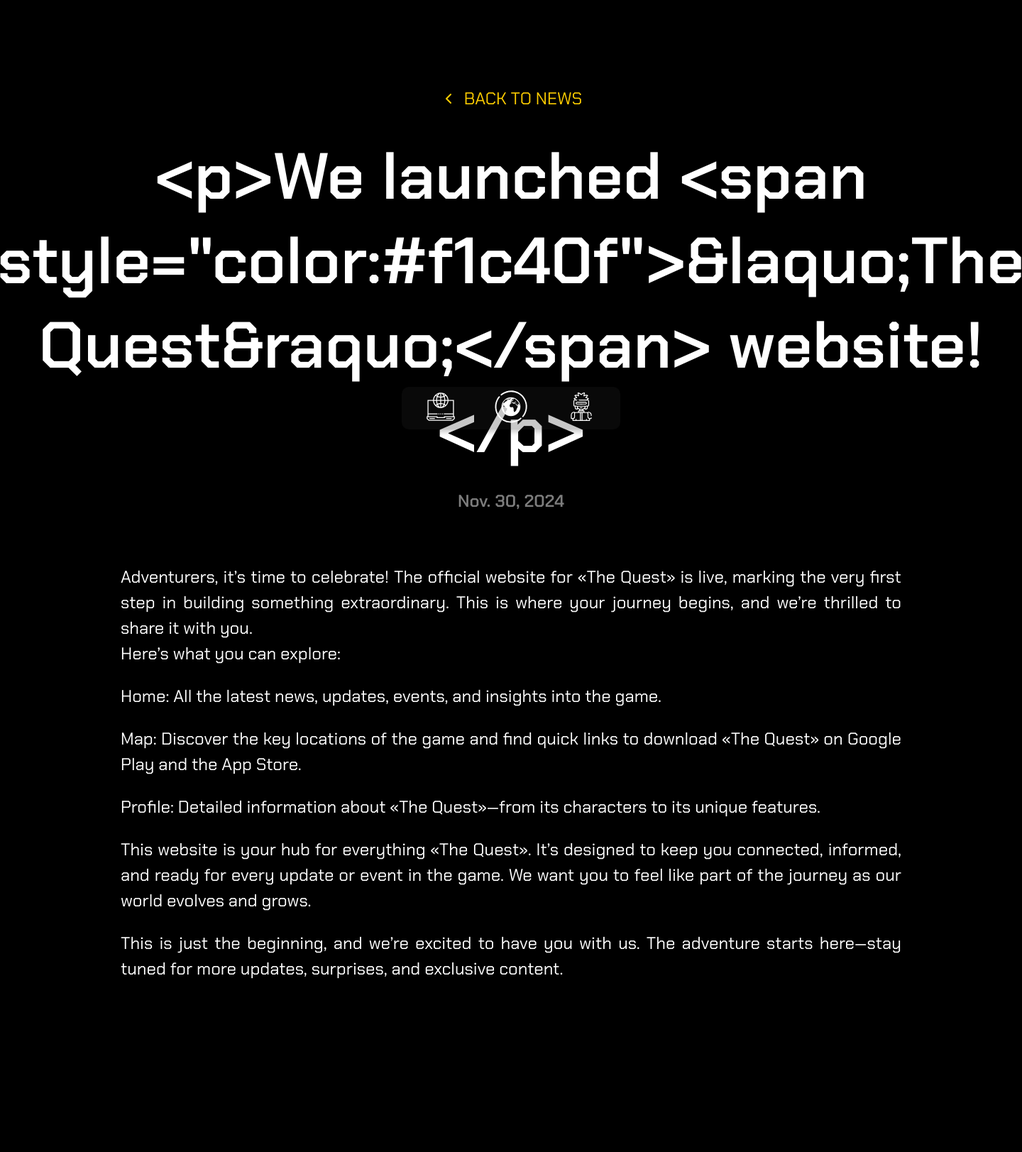
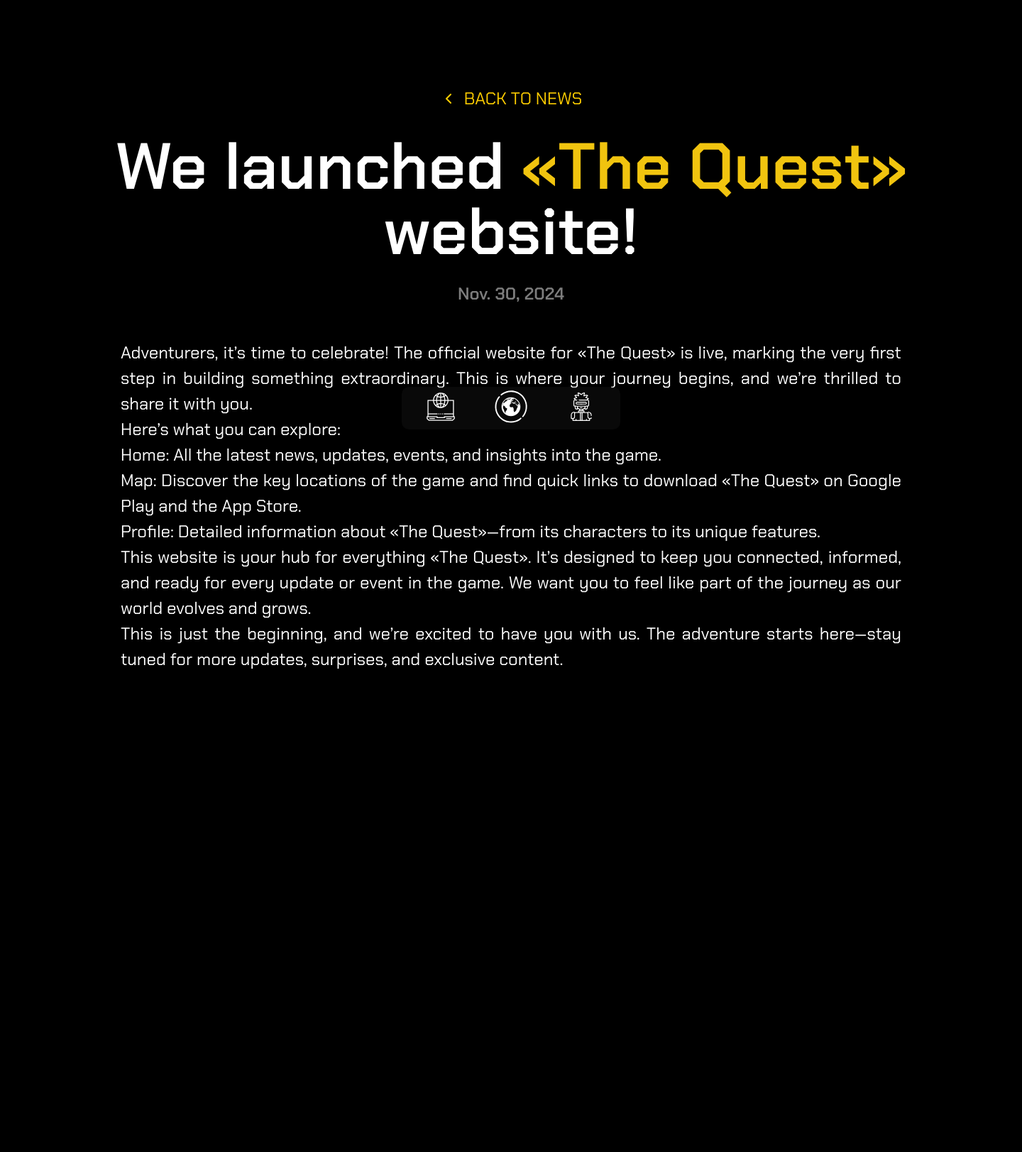
Before and after one commit to Thienxlaoq/WebTheQuest, a Django app: page /news/12/ in a window 1440 px wide. Shown: the part 150-1773 px from the top of the page at 71% size. After the commit the page ends 1093 px from the top, so only its background shows below. Run offline with Django 3.2, Linux system fonts and the light colour scheme; data comes from the database, SQL or seed files in the repository; both versions use the stored data as it was after the commit; some libraries are stand-ins or nearby versions.

Commit message:
News Details

```diff
--- a/main/static/css/info_center.css
+++ b/main/static/css/info_center.css
@@ -190,6 +190,10 @@
   /* Заголовок не должен сжиматься, поэтому он будет растягивать контейнер */
 }
 
+p{
+  margin: 0;
+}
+
 .news-buttons {
   display: flex;
   justify-content: flex-end;
--- a/main/static/css/news_detail.css
+++ b/main/static/css/news_detail.css
@@ -33,11 +33,16 @@
   .news-title {
     font-family: 'Chakra Petch', sans-serif;
     font-size: 92px;
+    line-height: 92px;
     font-weight: bold;
     text-align: center;
     word-wrap: break-word; /* Разрыв текста при переполнении */
     margin-bottom: 25px; /* Отступ под заголовком */
     color: #ffffff;
+    margin: 0;
+  }
+
+  p{
     margin: 0;
   }
 
--- a/main/templates/info_center.html
+++ b/main/templates/info_center.html
@@ -51,7 +51,7 @@
                     <div class="news-card">
                         <!-- Изображение для новости -->
                         <div class="news-image">
-                            <img src="{{  news.news_image.url }}" alt="{{ news.title }}">
+                            <img src="{{ news.news_image.url }}" alt="{{ news.title }}">
                         </div>
                         <!-- Блок с фоном -->
                         <div class="news-content" style="background-image: url('{{ news.content_image.url }}');">
--- a/main/templates/news_detail.html
+++ b/main/templates/news_detail.html
@@ -19,7 +19,7 @@
     </a>
 
     <!-- Заголовок новости -->
-    <h1 class="news-title">{{ news_item.title }}</h1>
+    <h1 class="news-title">{{ news_item.title|safe }}</h1>
 
     <!-- Дата публикации -->
     <p class="news-date">{{ news_item.published_date }}</p>
```
Also changed, not shown: db.sqlite3, media/content_imgs/newsbg_rc4EmJj.png (added), media/news-imgs/CoverWebSite_IYcDolz.png (added).
